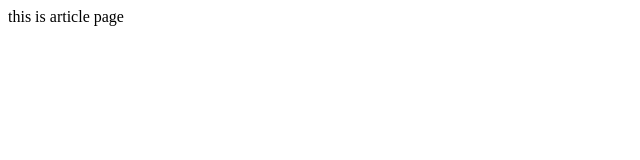
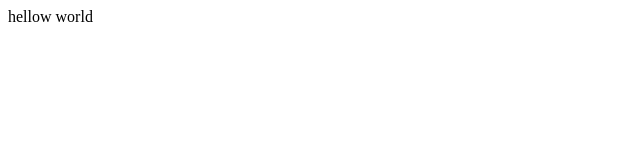
Before and after one commit to hisho/rsc-playground, a Next.js app: page /articles in a window 1280 px wide. Shown: the top 160 px of the page, without its empty margins (0-640 px from the left). Built offline with nearby package versions, Linux system fonts and the light colour scheme.

Commit message:
✅ test

```diff
--- a/src/app/articles/page.tsx
+++ b/src/app/articles/page.tsx
@@ -1,7 +1,11 @@
-// const fetchArticles = async (): Promise<{ message: string }> => fetch(`${NEXT_PUBLIC_FRONTEND_URL}/articles/api`).then((res) => res.json())
+import { FRONTEND_URL } from '@/constant/constant'
+
+const fetchArticles = async (): Promise<{ message: string }> =>
+  fetch(`${FRONTEND_URL}/articles/api`).then((res) => res.json())
 
 const Page = async () => {
-  return <div>this is article page</div>
+  const { message } = await fetchArticles()
+  return <div>{message}</div>
 }
 
 export default Page
```
